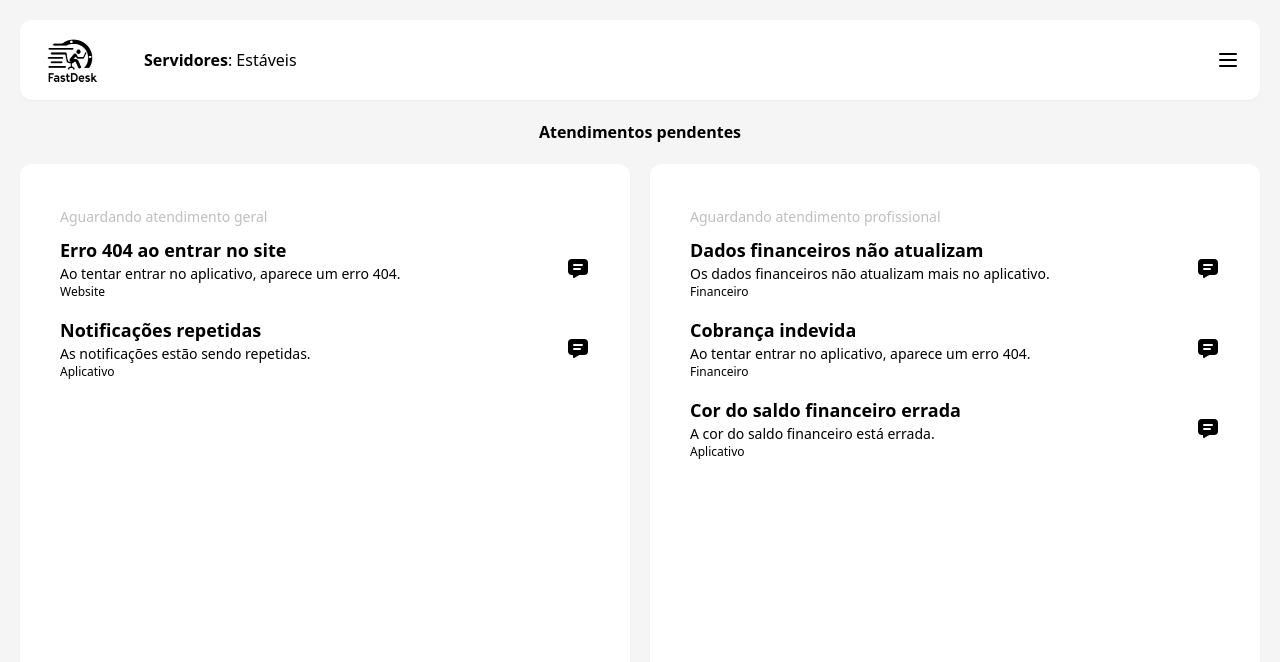
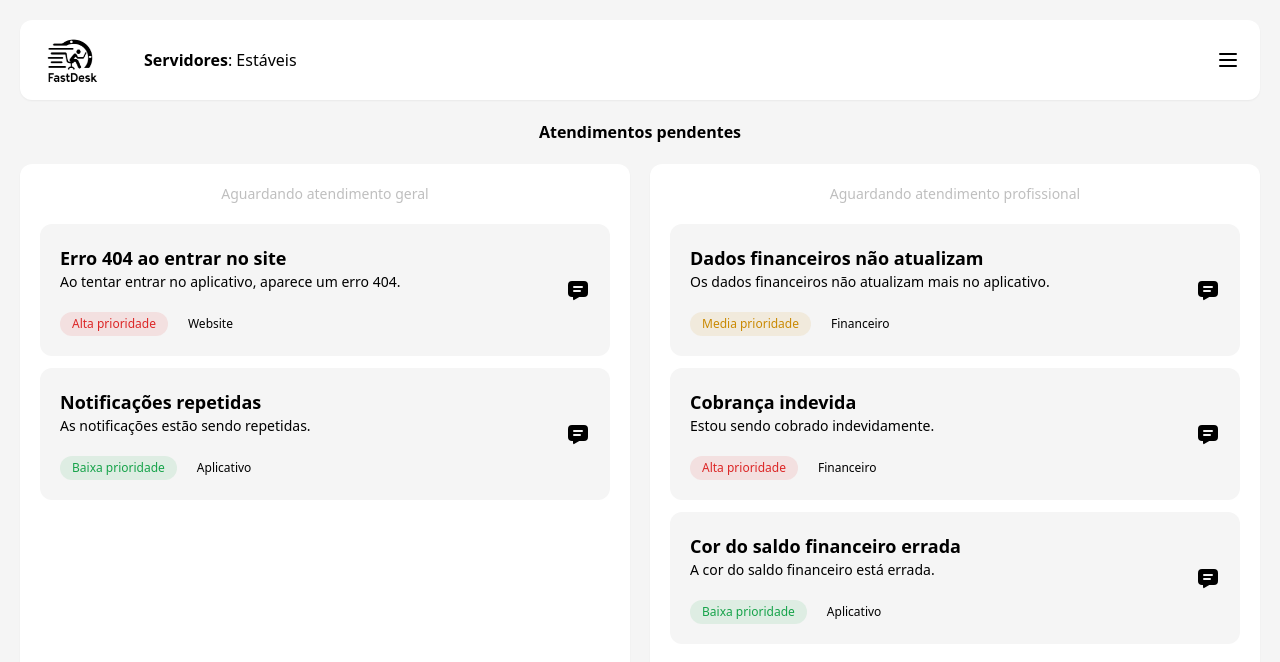
Before and after one commit to munraitoo13/fast-desk, a React (Vite) app: page /atendimentos in a window 1280 px wide. Shown: the top 662 px of the page. Built offline with nearby package versions, Linux system fonts and the light colour scheme.

Commit message:
fixed typos

```diff
--- a/src/components/DashboardCardAtend.jsx
+++ b/src/components/DashboardCardAtend.jsx
@@ -25,31 +25,18 @@ const atendimentos = [
 ];
 
 export default function DashboardCardAtend() {
-  const getStatusStyle = (status) => {
+  function getStatus(status) {
     switch (status) {
       case "Pendente":
-        return {
-          textColor: "text-red-600",
-          bgColor: "bg-red-600/10",
-          text: "Pendente",
-        };
-
+        return "bg-red-600/10 text-red-600";
+      case "Em resolução":
+        return "bg-yellow-600/10 text-yellow-600";
       case "Resolvido":
-        return {
-          textColor: "text-green-600",
-          bgColor: "bg-green-600/10",
-          text: "Resolvido",
-        };
-      case "Em resolução":
-        return {
-          textColor: "text-yellow-600",
-          bgColor: "bg-yellow-600/10",
-          text: "Em resolução",
-        };
+        return "bg-green-600/10 text-green-600";
       default:
-        return { color: "black", text: status };
+        return "bg-gray-600/10 text-gray-600";
     }
-  };
+  }
 
   return (
     <div className="bg-white p-5 rounded-xl flex flex-col shadow-sm gap-10">
@@ -79,7 +66,6 @@ export default function DashboardCardAtend() {
 
         <tbody>
           {atendimentos.map((atendimento, index) => {
-            const statusStyle = getStatusStyle(atendimento.status);
             return (
               <tr key={index} className="odd:bg-neutral-100 ">
                 <td className="font-medium flex items-center gap-1 p-5">
@@ -89,9 +75,11 @@ export default function DashboardCardAtend() {
                 <td>{atendimento.problema}</td>
                 <td>
                   <span
-                    className={`${statusStyle.bgColor} ${statusStyle.textColor} px-2 py-1 rounded-xl font-medium`}
+                    className={`${getStatus(
+                      atendimento.status
+                    )} px-2 py-1 rounded-xl font-medium`}
                   >
-                    {statusStyle.text}
+                    {atendimento.status}
                   </span>
                 </td>
                 <td>{atendimento.responsavel}</td>
--- a/src/components/Problemas.jsx
+++ b/src/components/Problemas.jsx
@@ -4,12 +4,20 @@ import {
   IconPencil,
 } from "@tabler/icons-react";
 
-export default function Problemas({
-  nomeProblema,
-  statusProblema,
-  bgColor,
-  textColor,
-}) {
+export default function Problemas({ nomeProblema, statusProblema }) {
+  function getStatus(status) {
+    switch (status) {
+      case "Pendente":
+        return "bg-red-600/10 text-red-600";
+      case "Em resolução":
+        return "bg-yellow-600/10 text-yellow-600";
+      case "Resolvido":
+        return "bg-green-600/10 text-green-600";
+      default:
+        return "bg-gray-600/10 text-gray-600";
+    }
+  }
+
   return (
     <div className="flex w-full justify-between bg-neutral-100 p-5 rounded-xl">
       <div className="flex gap-3">
@@ -20,7 +28,9 @@ export default function Problemas({
       <div className="flex gap-10">
         <span>
           <span
-            className={`${bgColor} ${textColor} px-2 py-1 rounded-xl font-medium`}
+            className={`${getStatus(
+              statusProblema
+            )} px-2 py-1 rounded-xl font-medium`}
           >
             {statusProblema}
           </span>
--- a/src/pages/About.jsx
+++ b/src/pages/About.jsx
@@ -130,7 +130,7 @@ export default function About() {
             usuários:
           </p>
 
-          <ul className="text-left grid grid-cols-1 lg:grid-cols-2 max-w-xl gap-3">
+          <ul className="mx-20 text-left grid grid-cols-1 lg:grid-cols-2 gap-3">
             {tecnologias.map((tecnologia) => (
               <li
                 className="p-5 bg-neutral-100 rounded-xl"
--- a/src/pages/Atendimentos.jsx
+++ b/src/pages/Atendimentos.jsx
@@ -7,18 +7,21 @@ const atendimentosProfissionais = [
     titulo: "Dados financeiros não atualizam",
     descricao: "Os dados financeiros não atualizam mais no aplicativo.",
     categoria: "Financeiro",
+    prioridade: "Media prioridade",
   },
   {
     id: 2,
     titulo: "Cobrança indevida",
-    descricao: "Ao tentar entrar no aplicativo, aparece um erro 404.",
+    descricao: "Estou sendo cobrado indevidamente.",
     categoria: "Financeiro",
+    prioridade: "Alta prioridade",
   },
   {
     id: 3,
     titulo: "Cor do saldo financeiro errada",
     descricao: "A cor do saldo financeiro está errada.",
     categoria: "Aplicativo",
+    prioridade: "Baixa prioridade",
   },
 ];
 
@@ -28,16 +31,31 @@ const atendimentosHumanos = [
     titulo: "Erro 404 ao entrar no site",
     descricao: "Ao tentar entrar no aplicativo, aparece um erro 404.",
     categoria: "Website",
+    prioridade: "Alta prioridade",
   },
   {
     id: 7,
     titulo: "Notificações repetidas",
     descricao: "As notificações estão sendo repetidas.",
     categoria: "Aplicativo",
+    prioridade: "Baixa prioridade",
   },
 ];
 
 export default function Atendimentos() {
+  function getPrioridade(prioridade) {
+    switch (prioridade) {
+      case "Alta prioridade":
+        return "bg-red-600/10 text-red-600";
+      case "Media prioridade":
+        return "bg-yellow-600/10 text-yellow-600";
+      case "Baixa prioridade":
+        return "bg-green-600/10 text-green-600";
+      default:
+        return "bg-gray-600/10 text-gray-600";
+    }
+  }
+
   return (
     <div className="flex flex-col px-5 py-5 h-screen">
       <Navbar />
@@ -47,51 +65,93 @@ export default function Atendimentos() {
 
         {/* grids */}
         <div className="grid lg:grid-cols-2 gap-5 flex-grow pb-5 lg:pb-0">
-          <div className="bg-white rounded-xl p-10 shadow-sm">
-            <span href="/atendimentos" className="text-sm opacity-25">
+          {/* geral */}
+          <div className="bg-white rounded-xl p-5 shadow-sm flex flex-col items-center gap-5">
+            <span className="text-sm opacity-25">
               Aguardando atendimento geral
             </span>
 
-            <ul className="">
+            <ul className="flex flex-col gap-3 w-full">
               {atendimentosHumanos.map((atendimento) => (
                 <li
                   key={atendimento.id}
-                  className="py-2 flex justify-between items-center"
+                  className="p-5 bg-neutral-100 rounded-xl flex justify-between items-center"
                 >
+                  <div className="flex items-center justify-between w-full">
+                    <div className="flex flex-col gap-5">
                       <div>
-                    <h3 className="font-bold text-lg">{atendimento.titulo}</h3>
+                        <h3 className="font-bold text-lg">
+                          {atendimento.titulo}
+                        </h3>
                         <p className="text-sm">{atendimento.descricao}</p>
+                      </div>
+
+                      <div className="flex items-center gap-5">
+                        <p
+                          className={`text-xs ${getPrioridade(
+                            atendimento.prioridade
+                          )} rounded-full px-3 py-1`}
+                        >
+                          {atendimento.prioridade}
+                        </p>
                         <p className="text-xs">{atendimento.categoria}</p>
                       </div>
+                    </div>
 
-                  <a href="/chat" target="_blank" className="hover:opacity-75">
+                    <a
+                      href="/chat"
+                      target="_blank"
+                      className="hover:opacity-75"
+                    >
                       <IconMessageFilled />
                     </a>
+                  </div>
                 </li>
               ))}
             </ul>
           </div>
 
-          <div className="bg-white rounded-xl p-10 shadow-sm">
-            <span href="/atendimentos" className="text-sm opacity-25">
+          {/* especialista */}
+          <div className="bg-white rounded-xl p-5 shadow-sm flex flex-col items-center gap-5">
+            <span className="text-sm opacity-25">
               Aguardando atendimento profissional
             </span>
 
-            <ul className="">
+            <ul className="flex flex-col gap-3 w-full">
               {atendimentosProfissionais.map((atendimento) => (
                 <li
                   key={atendimento.id}
-                  className="py-2 flex justify-between items-center"
+                  className="p-5 bg-neutral-100 rounded-xl flex justify-between items-center"
                 >
+                  <div className="flex items-center justify-between w-full">
+                    <div className="flex flex-col gap-5">
                       <div>
-                    <h3 className="font-bold text-lg">{atendimento.titulo}</h3>
+                        <h3 className="font-bold text-lg">
+                          {atendimento.titulo}
+                        </h3>
                         <p className="text-sm">{atendimento.descricao}</p>
+                      </div>
+
+                      <div className="flex items-center gap-5">
+                        <p
+                          className={`text-xs ${getPrioridade(
+                            atendimento.prioridade
+                          )} rounded-full px-3 py-1`}
+                        >
+                          {atendimento.prioridade}
+                        </p>
                         <p className="text-xs">{atendimento.categoria}</p>
                       </div>
+                    </div>
 
-                  <a href="/chat" target="_blank" className="hover:opacity-75">
+                    <a
+                      href="/chat"
+                      target="_blank"
+                      className="hover:opacity-75"
+                    >
                       <IconMessageFilled />
                     </a>
+                  </div>
                 </li>
               ))}
             </ul>
--- a/src/pages/Chat.jsx
+++ b/src/pages/Chat.jsx
@@ -12,12 +12,12 @@ import MensagemAtendente from "../components/MensagemAtendente";
 
 export default function Dashboard() {
   return (
-    <div className="flex flex-col lg:flex-row px-5 py-5 h-screen gap-10">
+    <div className="flex flex-col lg:flex-row px-5 py-5 h-screen gap-5">
       <div className="order-2 lg:order-1">
         <ChatAside />
       </div>
 
-      <main className="w-full flex flex-grow flex-col order-1 lg:order-2 gap-10 max-h-full">
+      <main className="w-full flex flex-grow flex-col order-1 lg:order-2 gap-5 max-h-full">
         <ChatNav />
 
         <div className="bg-white rounded-xl flex flex-grow flex-col overflow-y-auto shadow-sm">
--- a/src/pages/Logs.jsx
+++ b/src/pages/Logs.jsx
@@ -6,36 +6,26 @@ const problemas = [
     id: 1,
     nomeProblema: "Dados financeiros não atualizam",
     statusProblema: "Pendente",
-    bgColor: "bg-red-600/10",
-    textColor: "text-red-600",
   },
   {
     id: 2,
     nomeProblema: "Cobrança indevida",
     statusProblema: "Em resolução",
-    bgColor: "bg-yellow-600/10",
-    textColor: "text-yellow-600",
   },
   {
     id: 3,
     nomeProblema: "Cor do saldo financeiro errada",
     statusProblema: "Resolvido",
-    bgColor: "bg-green-600/10",
-    textColor: "text-green-600",
   },
   {
     id: 4,
     nomeProblema: "Erro 404 ao entrar no site",
     statusProblema: "Pendente",
-    bgColor: "bg-red-600/10",
-    textColor: "text-red-600",
   },
   {
     id: 5,
     nomeProblema: "Notificações repetidas",
     statusProblema: "Em resolução",
-    bgColor: "bg-yellow-600/10",
-    textColor: "text-yellow-600",
   },
 ];
 
@@ -64,8 +54,6 @@ export default function Logs() {
                   key={problema.id}
                   nomeProblema={problema.nomeProblema}
                   statusProblema={problema.statusProblema}
-                  bgColor={problema.bgColor}
-                  textColor={problema.textColor}
                 />
               );
             })}
```
Lines whose indentation alone changed are shown as unchanged.
